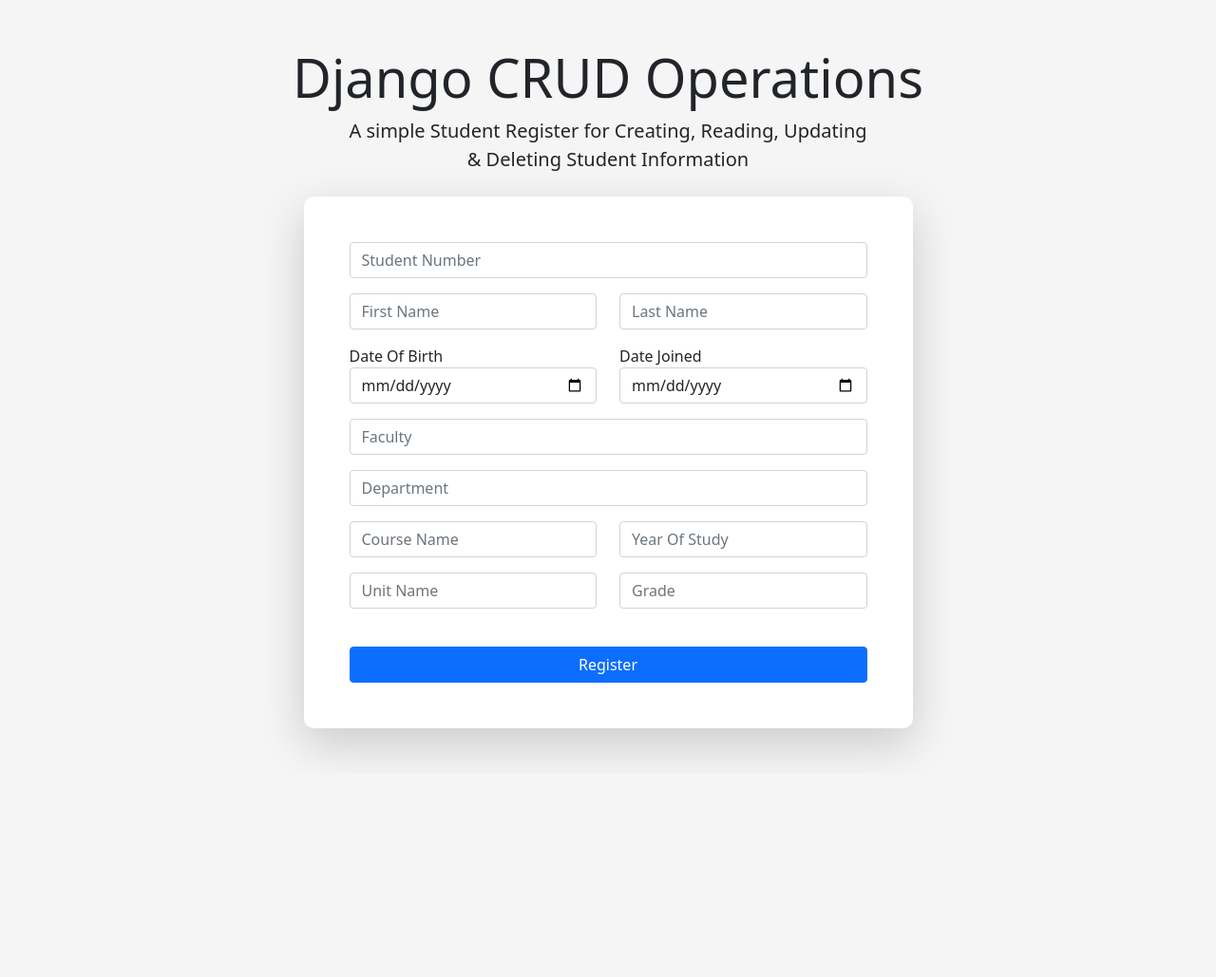
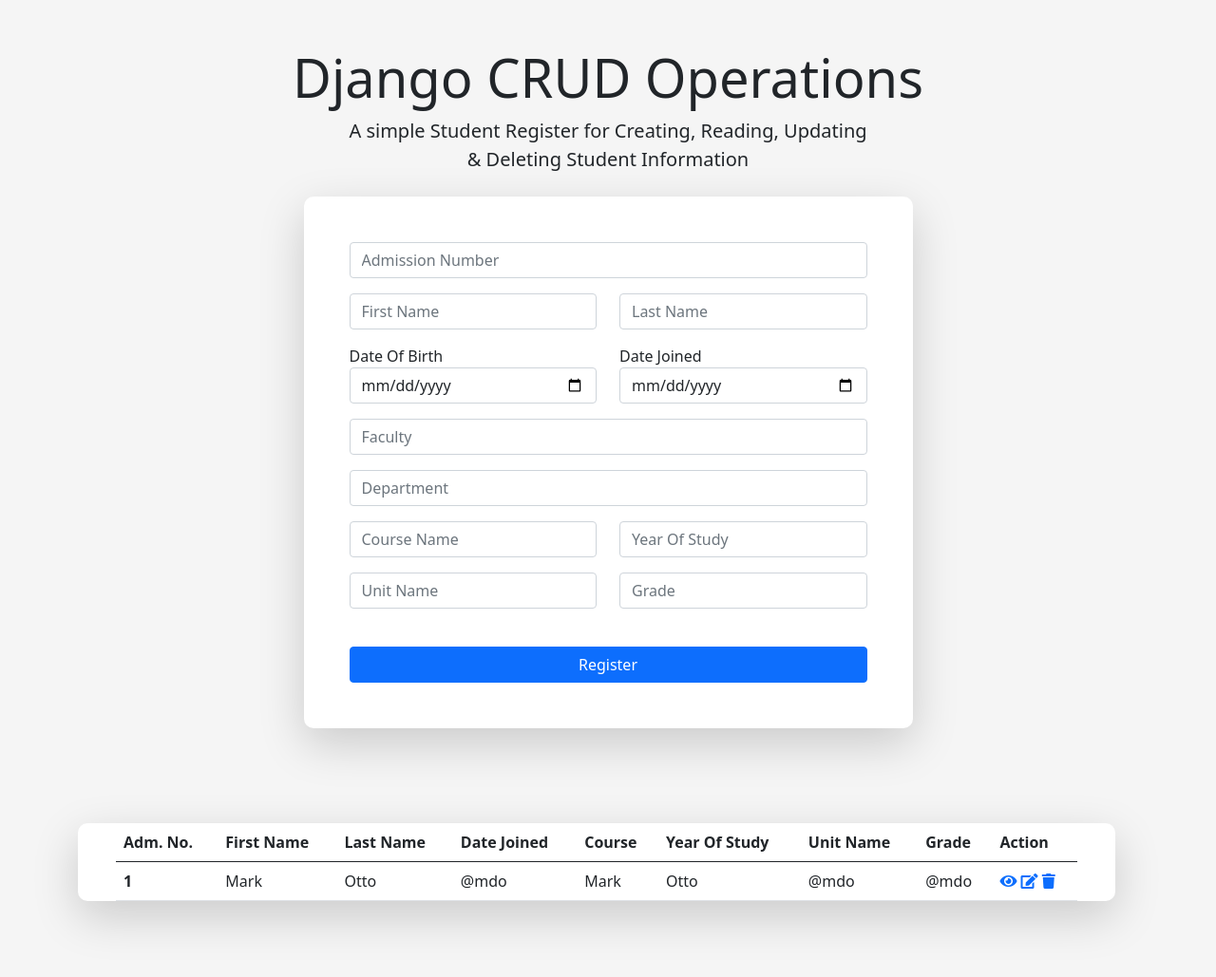
Before and after one commit to steve-njuguna-k/Django-CRUD-Operations-Using-PostgreSQL, a Django app: page / in a window 1280 px wide. Shown: the whole page at 95% size. Before the commit the page ends 796 px from the top, so only its background shows below. Run offline with Django 3.2, Linux system fonts and the light colour scheme.

Commit message:
Made changes to forms.py, models.py & style.css

```diff
--- a/src/StudentRegister/forms.py
+++ b/src/StudentRegister/forms.py
@@ -48,10 +48,10 @@
 ]
 
 class StudentForm(forms.Form):
-    Student_Number = forms.IntegerField(
+    Admission_Number = forms.IntegerField(
         widget=forms.NumberInput(
             attrs={
-                "placeholder" : "Student Number",
+                "placeholder" : "Admission Number",
                 "class": "form-control",
             }
         )
--- a/src/StudentRegister/models.py
+++ b/src/StudentRegister/models.py
@@ -2,7 +2,7 @@
 
 # Create your models here.
 class Student(models.Model):
-    Student_Number = models.IntegerField(verbose_name='Student Number')
+    Admission_Number = models.CharField(max_length=50, verbose_name='Admission Number')
     First_Name = models.CharField(max_length=50, verbose_name='First Name')
     Last_Name = models.CharField(max_length=50, verbose_name='Lat Name')
     DOB = models.CharField(max_length=50, verbose_name='Date of Birth')
@@ -15,4 +15,4 @@
     Grade = models.CharField(max_length=50, verbose_name='Grade')
 
     def __str__(self):
-        return self.Student_Number
+        return self.Admission_Number
--- a/src/static/css/style.css
+++ b/src/static/css/style.css
@@ -4,4 +4,10 @@
 
 .bg-white{
     border-radius: 10px;
+    padding-left: 40px;
+    padding-right: 40px;
 }
+
+.table{
+    margin-top: 50px;
+}
--- a/src/templates/Index.html
+++ b/src/templates/Index.html
@@ -41,7 +41,7 @@
                                 </center>
                                 <form method="POST">
                                     <div class="form-group mb-3">
-                                        <input type="number" name="username" placeholder="Student Number" required class="form-control">
+                                        <input type="text" name="username" placeholder="Admission Number" required class="form-control">
                                     </div>
                                     <div class="row">
                                         <div class="col-6 mb-3">
@@ -110,6 +110,47 @@
                 </div>
             </div>
         </div>
+
+        <div class="row table">
+            <div class="col-lg-12 mx-auto">
+                <div class="bg-white rounded-lg shadow-lg">
+                        <!-- tables-->
+                            <table class="table">
+                                <thead>
+                                  <tr>
+                                    <th scope="col">Adm. No.</th>
+                                    <th scope="col">First Name</th>
+                                    <th scope="col">Last Name</th>
+                                    <th scope="col">Date Joined</th>
+                                    <th scope="col">Course</th>
+                                    <th scope="col">Year Of Study</th>
+                                    <th scope="col">Unit Name</th>
+                                    <th scope="col">Grade</th>
+                                    <th scope="col">Action</th>
+                                  </tr>
+                                </thead>
+                                <tbody>
+                                  <tr>
+                                    <th scope="row">1</th>
+                                    <td>Mark</td>
+                                    <td>Otto</td>
+                                    <td>@mdo</td>
+                                    <td>Mark</td>
+                                    <td>Otto</td>
+                                    <td>@mdo</td>
+                                    <td>@mdo</td>
+                                    <td>
+                                        <a href="#" class="view" title="View" data-toggle="tooltip"><i class="fa fa-eye" aria-hidden="true"></i></a>
+                                        <a href="#" class="edit" title="Edit" data-toggle="tooltip"><i class="fa fa-edit" aria-hidden="true"></i></a>
+                                        <a href="#" class="delete" title="Delete" data-toggle="tooltip"><i class="fa fa-trash" aria-hidden="true"></i></a>
+                                    </td>
+                                  </tr>
+                                </tbody>
+                            </table>
+                        <!-- End -->
+                </div>
+            </div>
+        </div>
     </div>
     <script src="https://cdnjs.cloudflare.com/ajax/libs/jquery/3.6.0/jquery.min.js" integrity="sha512-894YE6QWD5I59HgZOGReFYm4dnWc1Qt5NtvYSaNcOP+u1T9qYdvdihz0PPSiiqn/+/3e7Jo4EaG7TubfWGUrMQ==" crossorigin="anonymous" referrerpolicy="no-referrer"></script>
     <script src="https://cdn.jsdelivr.net/npm/bootstrap@5.1.0/dist/js/bootstrap.bundle.min.js" integrity="sha384-U1DAWAznBHeqEIlVSCgzq+c9gqGAJn5c/t99JyeKa9xxaYpSvHU5awsuZVVFIhvj" crossorigin="anonymous"></script>
```
